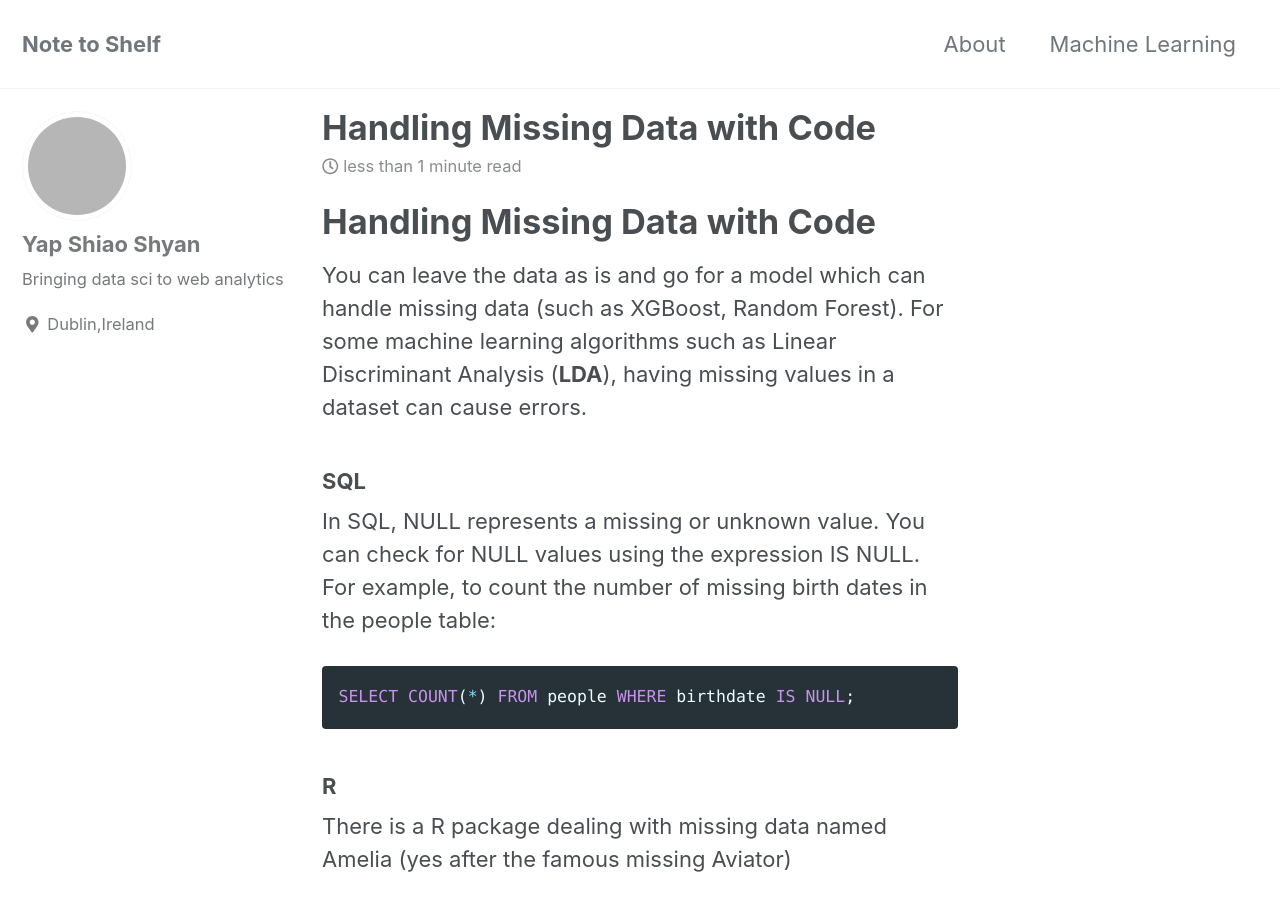
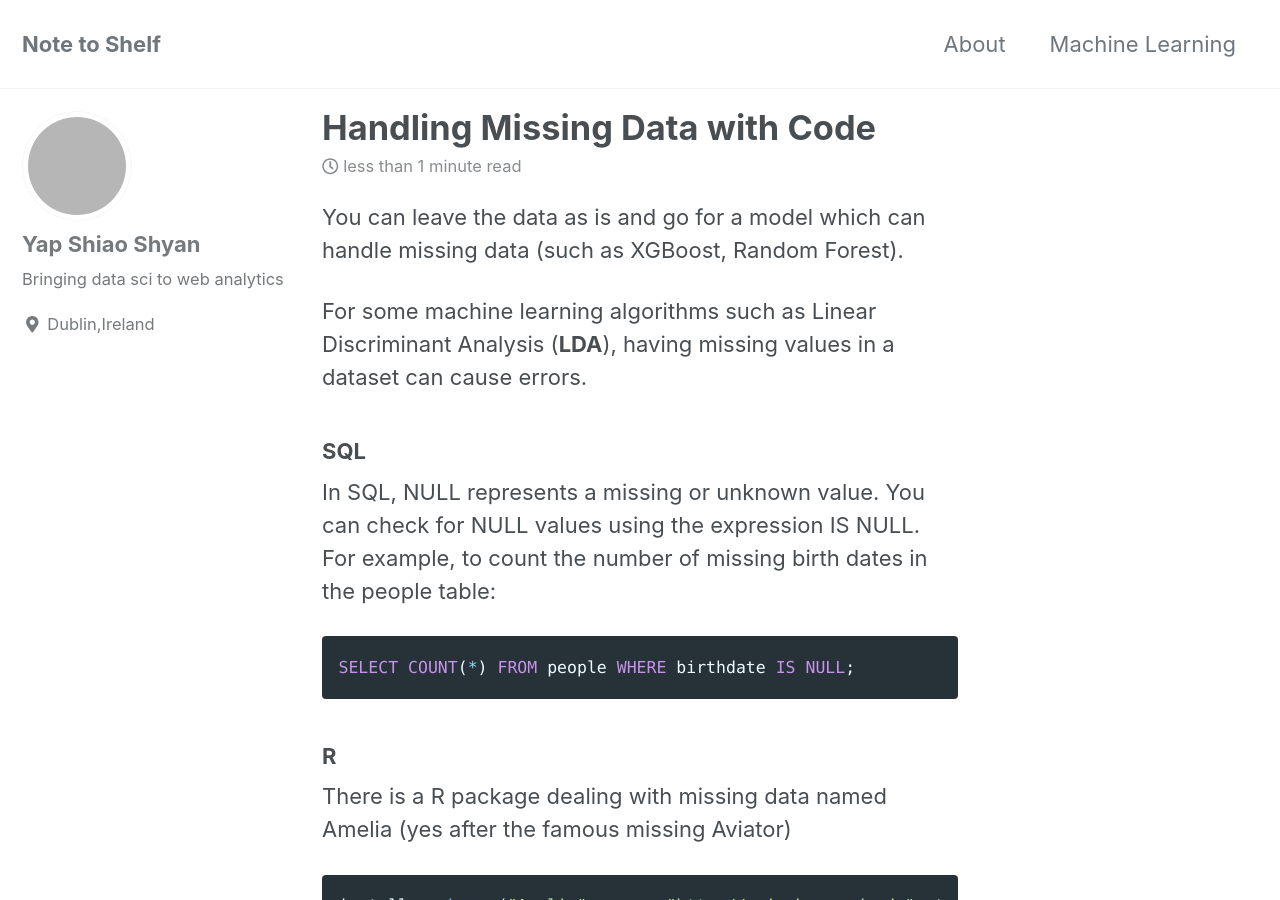
Before and after one commit to mryap/mryap.github.io, a Jekyll site: the page built from _posts/2018-09-16-Handling-Missing-Data-with-Code.md, in a window 1280 px wide and 900 px high. Built offline with Jekyll 4.4.1, drawn with Linux system fonts in a browser that asks for light colours; cached includes are drawn as plain includes; nearby versions of some CDN libraries; grey boxes are pictures that could not be loaded.

Commit message:
remove extra blogpost title

````diff
--- a/_posts/2018-09-16-Handling-Missing-Data-with-Code.md
+++ b/_posts/2018-09-16-Handling-Missing-Data-with-Code.md
@@ -4,9 +4,9 @@ title: "Handling Missing Data with Code"
 date: 2018-09-16
 ---
 
-# Handling Missing Data with Code
+You can leave the data as is and go for a model which can handle missing data (such as XGBoost, Random Forest).
 
-You can leave the data as is and go for a model which can handle missing data (such as XGBoost, Random Forest).  For some machine learning algorithms such as Linear Discriminant Analysis (**LDA**), having missing values in a dataset can cause errors.
+For some machine learning algorithms such as Linear Discriminant Analysis (**LDA**), having missing values in a dataset can cause errors.
 
 
 
@@ -25,7 +25,6 @@ There is a R package dealing with missing data named Amelia (yes after the famou
 
 ```python
 install.packages("Amelia", repos="http://r.iq.harvard.edu", type = "source")
-
 ```
 
 ### Python
````
